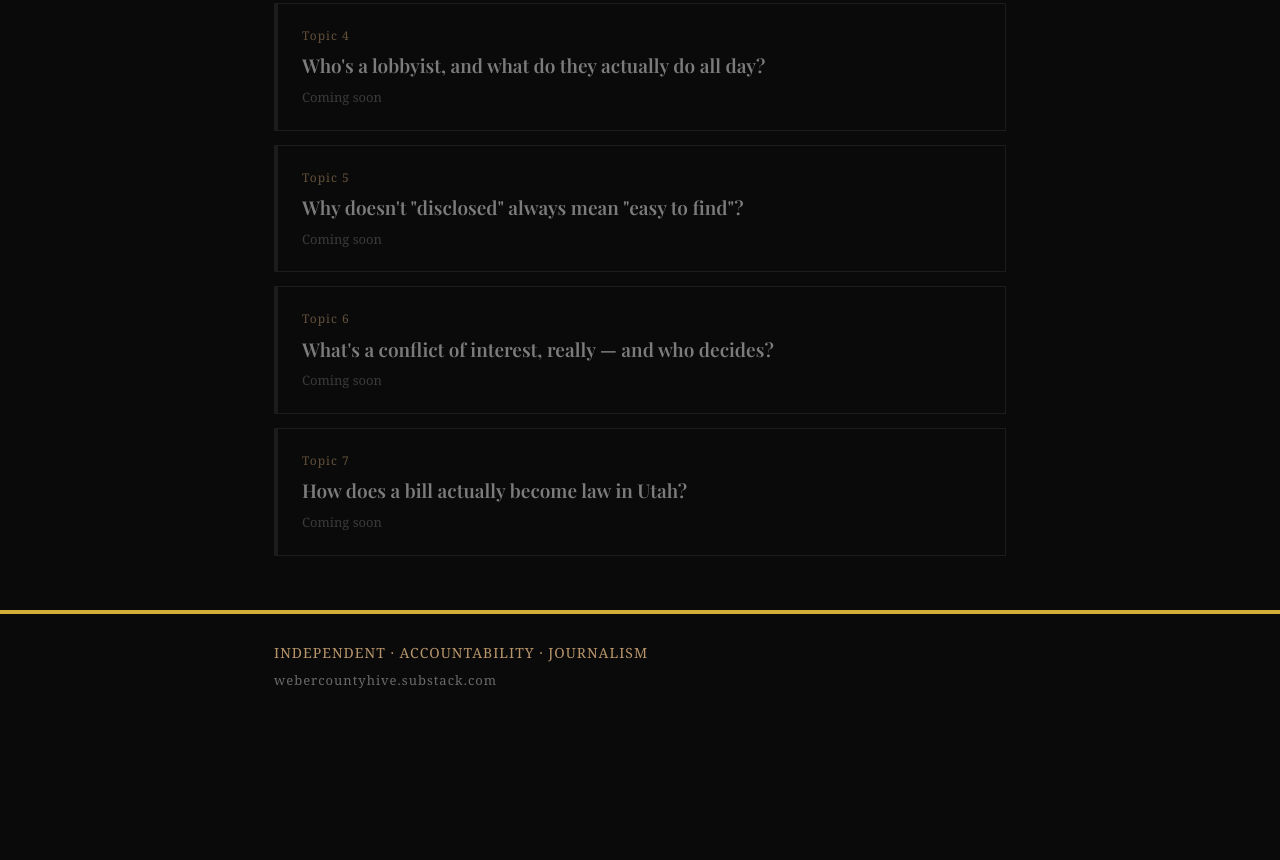
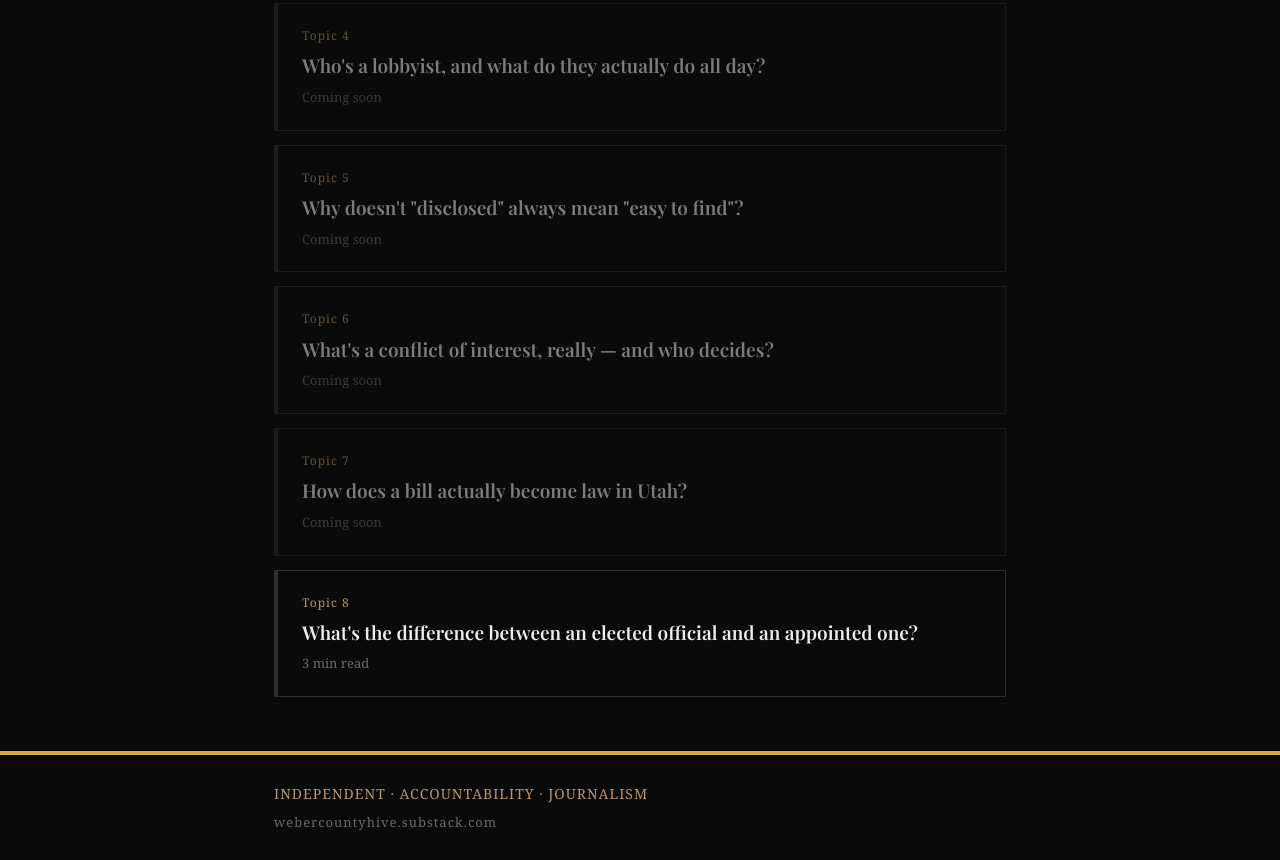
Before and after one commit to Weber-County-Hive/politics-for-begginers, a plain HTML site: page index.html in a window 1280 px wide. Shown: the part 884-1744 px from the top of the page. Before the commit the page ends 1603 px from the top, so only its background shows below. Drawn offline with nearby package versions, Linux system fonts and the light colour scheme.

Commit message:
Add files via upload

```diff
--- a/index.html
+++ b/index.html
@@ -113,6 +113,12 @@ footer .sub{color:var(--text-3);font-size:13px;margin-top:6px;}
       <div class="meta">Coming soon</div>
     </div>
 
+    <a href="weber-hive-beginners-elected-vs-appointed.html" class="item ready">
+      <div class="num">Topic 8</div>
+      <div class="q">What's the difference between an elected official and an appointed one?</div>
+      <div class="meta">3 min read</div>
+    </a>
+
   </div>
 </section>
 
```
